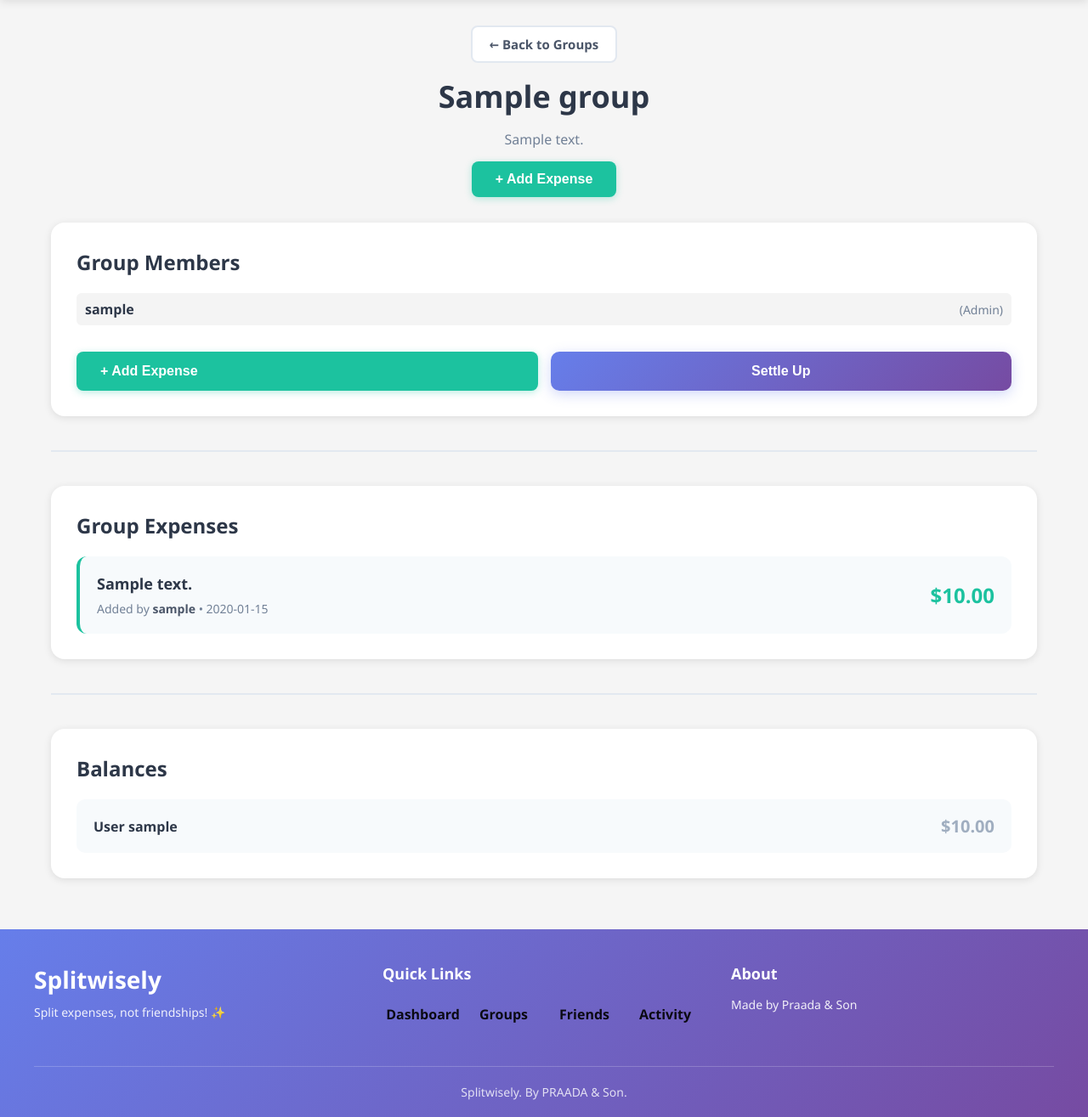
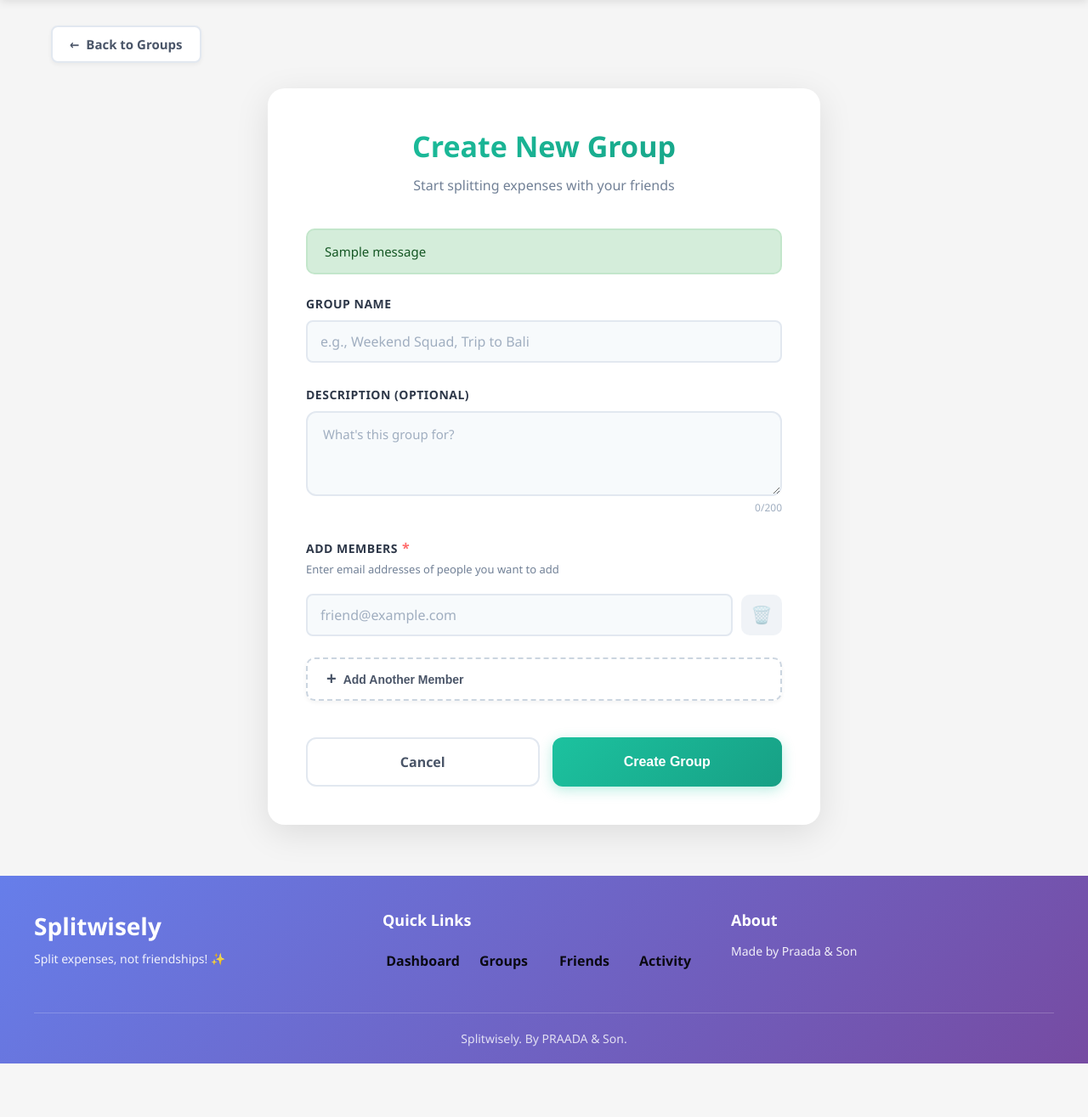
Before and after one commit to kartikgoel598/Splitwise_clone, a Flask app: template templates/create-group.html in a window 1280 px wide. Shown: the part 72-1387 px from the top of the page at 85% size. After the commit the page ends 1324 px from the top, so only its background shows below. Run offline with Flask 3, Linux system fonts and the light colour scheme; the template is opened without the code that fills it: values that come from a table or form of the project are taken from there, most other values are stand-ins (such as "Sample title", 1, 10 or a date in 2020); one stand-in notice (Sample message) is shown.

Commit message:
Refactor create group page: update styling, enhance member input functionality, and add success/error message modal

```diff
--- a/static/css/create_group.css
+++ b/static/css/create_group.css
@@ -55,12 +50,62 @@
     font-weight: 700;
     color: #2d3748;
     margin: 0 0 12px 0;
+    background: linear-gradient(135deg, #1cc29f, #17a085);
+    -webkit-background-clip: text;
+    -webkit-text-fill-color: transparent;
+    background-clip: text;
 }
 
 .form-header p {
     font-size: 16px;
     color: #718096;
     margin: 0;
+}
+
+/* ===== FLASH MESSAGES / ALERTS ===== */
+.alert {
+    padding: 15px 20px;
+    border-radius: 10px;
+    margin-bottom: 25px;
+    font-size: 15px;
+    font-weight: 500;
+    animation: slideDown 0.3s ease;
+}
+
+@keyframes slideDown {
+    from {
+        opacity: 0;
+        transform: translateY(-20px);
+    }
+    to {
+        opacity: 1;
+        transform: translateY(0);
+    }
+}
+
+.alert-success {
+    background: #d4edda;
+    color: #155724;
+    border: 2px solid #c3e6cb;
+}
+
+.alert-error,
+.alert-danger {
+    background: #f8d7da;
+    color: #721c24;
+    border: 2px solid #f5c6cb;
+}
+
+.alert-warning {
+    background: #fff3cd;
+    color: #856404;
+    border: 2px solid #ffeaa7;
+}
+
+.alert-info {
+    background: #d1ecf1;
+    color: #0c5460;
+    border: 2px solid #bee5eb;
 }
 
 /* ===== FORM STYLING ===== */
@@ -237,6 +296,7 @@
     font-weight: 600;
     cursor: pointer;
     transition: all 0.3s ease;
+    box-shadow: 0 2px 5px rgba(0,0,0,0.05);
 }
 
 .add-member-btn:hover {
--- a/static/js/create-group.js
+++ b/static/js/create-group.js
@@ -1,44 +1,64 @@
-document.addEventListener('DOMContentLoaded', () => {
-    const addMemberBtn = document.getElementById('addMemberBtn');
-    const membersContainer = document.getElementById('membersContainer');
+// Create Group Page - Minimal JavaScript
+document.addEventListener('DOMContentLoaded', function() {
 
-    // Add a new member input row
-    addMemberBtn.addEventListener('click', () => {
-        const memberRow = document.createElement('div');
-        memberRow.classList.add('member-input-row');
+    // ===== CHARACTER COUNT =====
+    const textarea = document.getElementById('description');
+    const charCount = document.getElementById('charCount');
 
-        const count = membersContainer.querySelectorAll('.member-input-row').length;
+    if (textarea && charCount) {
+        textarea.addEventListener('input', function() {
+            charCount.textContent = this.value.length;
+            charCount.style.color = this.value.length > 180 ? '#ff6b6b' : '#a0aec0';
+        });
+    }
 
-        memberRow.innerHTML = `
-            <input
-                type="email"
-                class="form-input member-email-input"
-                name="members-${count}"
-                placeholder="friend@example.com"
-                required
-            />
-            <button type="button" class="remove-member-btn">✖</button>
-        `;
+    // ===== ADD/REMOVE MEMBERS =====
+    let memberCount = document.querySelectorAll('.member-input-row').length;
+    const addBtn = document.getElementById('addMemberBtn');
+    const container = document.getElementById('membersContainer');
 
-        membersContainer.appendChild(memberRow);
+    function updateRemoveButtons() {
+        const buttons = document.querySelectorAll('.remove-member-btn');
+        buttons.forEach(btn => btn.disabled = buttons.length === 1);
+    }
 
-        // Handle remove button
-        const removeBtn = memberRow.querySelector('.remove-member-btn');
-        removeBtn.addEventListener('click', () => {
-            membersContainer.removeChild(memberRow);
-            renumberMembers();
+    if (addBtn) {
+        addBtn.addEventListener('click', function() {
+            if (memberCount >= 10) {
+                alert('Maximum 10 members allowed!');
+                return;
+            }
+
+            const row = document.createElement('div');
+            row.className = 'member-input-row';
+            row.innerHTML = `
+                <input type="email" name="members-${memberCount}"
+                       class="form-input member-email-input"
+                       placeholder="friend@example.com" required>
+                <button type="button" class="remove-member-btn">🗑️</button>
+            `;
+
+            container.appendChild(row);
+            memberCount++;
+
+            row.querySelector('.remove-member-btn').addEventListener('click', function() {
+                row.remove();
+                memberCount--;
+                updateRemoveButtons();
+            });
+
+            updateRemoveButtons();
+        });
+    }
+
+    // Initial remove button setup
+    document.querySelectorAll('.remove-member-btn').forEach(btn => {
+        btn.addEventListener('click', function() {
+            this.closest('.member-input-row').remove();
+            memberCount--;
+            updateRemoveButtons();
         });
     });
 
-    // Renumber inputs after removal
-    function renumberMembers() {
-        const allRows = membersContainer.querySelectorAll('.member-input-row');
-        allRows.forEach((row, i) => {
-            const input = row.querySelector('.member-email-input');
-            input.name = `members-${i}`;
-        });
-    }
-
-    // ✅ Let Flask handle the actual submission
-    // (No preventDefault here — real submission goes to Flask)
+    updateRemoveButtons();
 });
--- a/templates/create-group.html
+++ b/templates/create-group.html
@@ -3,11 +3,11 @@
 <head>
     <meta charset="UTF-8">
     <meta name="viewport" content="width=device-width, initial-scale=1.0">
-    <title>{{ group.name }} - Split Wisely</title>
+    <title>Create Group - Split Wisely</title>
 
+    <!-- CSS files -->
     <link rel="stylesheet" href="{{ url_for('static', filename='css/style.css') }}">
-    <link rel="stylesheet" href="{{ url_for('static', filename='css/groups.css') }}">
-    <link rel="stylesheet" href="{{ url_for('static', filename='css/group-detail.css') }}">
+    <link rel="stylesheet" href="{{ url_for('static', filename='css/create_group.css') }}">
     <link rel="stylesheet" href="{{ url_for('static', filename='css/page-transitions.css') }}">
     <link rel="stylesheet" href="{{ url_for('static', filename='css/mobile-responsive.css') }}">
 </head>
@@ -16,171 +16,138 @@
     <!-- Navbar Component -->
     {% include 'components/navbar.html' %}
 
+    <!-- Main Content -->
     <div class="main-container">
 
-        <!-- Header -->
+        <!-- Back Button -->
         <div class="page-header">
-            <a href="{{ url_for('groups.index') }}" class="back-btn">← Back to Groups</a>
-            <h1 class="page-title">{{ group.name }}</h1>
-            <p class="page-subtitle">{{ group.description or "Group details" }}</p>
-            <button id="openAddExpense" class="create-group-btn">
-                + Add Expense
-            </button>
+            <a href="{{ url_for('groups.index') }}" class="back-btn">
+                <span>←</span> Back to Groups
+            </a>
         </div>
 
-        <!-- Group Summary -->
-        <div class="group-summary">
-            <h2 class="section-title">Group Members</h2>
-            <ul class="member-list">
-                {% for m in members %}
-                    <li class="member-item">
-                        <span class="member-name">{{ m['users']['username'] }}</span>
-                        <span class="member-role">({{ m['role'] }})</span>
-                    </li>
-                {% endfor %}
-            </ul>
+        <!-- Create Group Form Container -->
+        <div class="create-group-container">
 
-            <div class="action-buttons">
-                <button id="openAddExpense2" class="create-group-btn">+ Add Expense</button>
-                <button class="settle-btn">Settle Up</button>
-            </div>
+            <div class="form-card">
+
+                <div class="form-header">
+                    <h1>Create New Group</h1>
+                    <p>Start splitting expenses with your friends</p>
                 </div>
 
-        <hr class="divider">
-
-        <!-- Expenses Section -->
-        <div class="expenses-section">
-            <h2 class="section-title">Group Expenses</h2>
-
-            {% if expenses %}
-                <div class="expenses-list">
-                    {% for e in expenses %}
-                        <div class="expense-card">
-                            <div class="expense-info">
-                                <h3 class="expense-title">{{ e.description }}</h3>
-                                <p class="expense-meta">
-                                    Added by <strong>{{ e.users.username }}</strong> •
-                                    {{ e.created_at[:10] }}
-                                </p>
-                            </div>
-                            <div class="expense-amount">
-                                ${{ "%.2f"|format(e.amount) }}
-                            </div>
+                <!-- Flask Flash Messages -->
+                {% with messages = get_flashed_messages(with_categories=true) %}
+                    {% if messages %}
+                        {% for category, message in messages %}
+                            <div class="alert alert-{{ category }}">
+                                {{ message }}
                             </div>
                         {% endfor %}
-                </div>
-            {% else %}
-                <p class="empty-message">No expenses yet. Add one to get started 💸</p>
+                    {% endif %}
+                {% endwith %}
+
+                <!-- GROUP CREATION FORM -->
+                <form method="POST" action="{{ url_for('groups.create_group') }}" class="group-form" id="createGroupForm">
+                    {{ form.hidden_tag() }}
+
+                    <!-- Group Name -->
+                    <div class="form-group">
+                        {{ form.group_name.label(class='form-label') }}
+                        {{ form.group_name(class='form-input', placeholder='e.g., Weekend Squad, Trip to Bali') }}
+                        {% if form.group_name.errors %}
+                            {% for error in form.group_name.errors %}
+                                <span class="error-message show">{{ error }}</span>
+                            {% endfor %}
                         {% endif %}
                     </div>
 
-        <hr class="divider">
-
-        <!-- Balances -->
-        <div class="balances-section">
-            <h2 class="section-title">Balances</h2>
-            {% if balances %}
-                <ul class="balance-list">
-                    {% for b in balances %}
-                        <li class="balance-item">
-                            <span class="balance-user">User {{ b.username }}</span>
-                            <span class="balance-amount {% if b.net > 0 %}positive{% elif b.net < 0 %}negative{% else %}settled{% endif %}">
-                                ${{ "%.2f"|format(b.net) }}
-                            </span>
-                        </li>
+                    <!-- Group Description -->
+                    <div class="form-group">
+                        {{ form.description.label(class='form-label') }}
+                        {{ form.description(class='form-textarea', placeholder="What's this group for?", id='description', maxlength='200') }}
+                        <span class="char-count"><span id="charCount">0</span>/200</span>
+                        {% if form.description.errors %}
+                            {% for error in form.description.errors %}
+                                <span class="error-message show">{{ error }}</span>
                             {% endfor %}
-                </ul>
-            {% else %}
-                <p class="empty-message">No balances yet.</p>
                         {% endif %}
                     </div>
+
+                    <!-- Add Members -->
+                    <div class="form-group">
+                        <label class="form-label">
+                            Add Members <span class="required">*</span>
+                        </label>
+                        <p class="field-hint">Enter email addresses of people you want to add</p>
+
+                        <div class="members-input-container" id="membersContainer">
+                            {% if form.members %}
+                                {% for member_field in form.members %}
+                                    <div class="member-input-row">
+                                        {{ member_field(class='form-input member-email-input', placeholder='friend@example.com') }}
+                                        <button type="button" class="remove-member-btn" {% if loop.first and loop.length == 1 %}disabled{% endif %}>
+                                            🗑️
+                                        </button>
+                                    </div>
+                                {% endfor %}
+                            {% else %}
+                                <!-- Default if no members -->
+                                <div class="member-input-row">
+                                    <input
+                                        type="email"
+                                        name="members-0"
+                                        class="form-input member-email-input"
+                                        placeholder="friend@example.com"
+                                        required
+                                    >
+                                    <button type="button" class="remove-member-btn" disabled>
+                                        🗑️
+                                    </button>
+                                </div>
+                            {% endif %}
                         </div>
 
-    <!-- Add Expense Modal -->
-    <div class="modal-overlay" id="addExpenseModal">
-        <div class="modal-content">
-            <div class="modal-header">
-                <h2>Add Expense</h2>
-                <button class="close-modal" id="closeAddExpense">&times;</button>
+                        <button type="button" class="add-member-btn" id="addMemberBtn">
+                            <span>+</span> Add Another Member
+                        </button>
+
+                        {% if form.members.errors %}
+                            {% for error in form.members.errors %}
+                                <span class="error-message show">{{ error }}</span>
+                            {% endfor %}
+                        {% endif %}
                     </div>
 
-            <form method="POST" action="{{ url_for('expenses.add_expenses', group_id=group.id) }}" class="modal-form">
-                {{ add_expense_form.hidden_tag() }}
-
-                <div class="form-group">
-                    {{ add_expense_form.description.label(class="form-label") }}
-                    {{ add_expense_form.description(class="form-input", placeholder="Dinner at restaurant") }}
-                    {% for e in add_expense_form.description.errors %}
-                        <small class="error-message">{{ e }}</small>
-                    {% endfor %}
+                    <!-- Form Actions -->
+                    <div class="form-actions">
+                        <a href="{{ url_for('groups.index') }}" class="btn-cancel">Cancel</a>
+                        {{ form.submit(class='btn-submit') }}
                     </div>
 
-                <div class="form-group">
-                    {{ add_expense_form.amount.label(class="form-label") }}
-                    {{ add_expense_form.amount(class="form-input", placeholder="0.00") }}
-                    {% for e in add_expense_form.amount.errors %}
-                        <small class="error-message">{{ e }}</small>
-                    {% endfor %}
+                </form>
+
             </div>
 
-                <div class="form-group">
-                    {{ add_expense_form.paid_by.label(class="form-label") }}
-                    {{ add_expense_form.paid_by(class="form-input") }}
         </div>
 
-                <div class="form-group">
-                    {{ add_expense_form.split_type.label(class="form-label") }}
-                    {{ add_expense_form.split_type(class="form-radio") }}
     </div>
 
-                <div class="modal-actions">
-                    <button type="button" class="btn-cancel" id="cancelAddExpense">Cancel</button>
-                    {{ add_expense_form.submit(class="btn-submit") }}
-                </div>
-            </form>
-        </div>
-    </div>
-
-    <!-- Settle Up Modal -->
-    <div class="modal-overlay" id="settleUpModal">
-        <div class="modal-content">
-            <div class="modal-header">
-                <h2>Settle Up</h2>
-                <button class="close-modal" id="closeSettleUp">&times;</button>
-            </div>
-
-            <form method="POST" action="{{ url_for('payments.settle_up', group_id=group.id) }}" class="modal-form">
-                {{ settle_form.hidden_tag() }}
-
-                <div class="form-group">
-                    {{ settle_form.pay_to.label(class="form-label") }}
-                    {{ settle_form.pay_to(class="form-input") }}
-                    {% for e in settle_form.pay_to.errors %}
-                        <small class="error-message">{{ e }}</small>
-                    {% endfor %}
-                </div>
-
-                <div class="form-group">
-                    {{ settle_form.amount.label(class="form-label") }}
-                    {{ settle_form.amount(class="form-input", placeholder="Enter amount") }}
-                    {% for e in settle_form.amount.errors %}
-                        <small class="error-message">{{ e }}</small>
-                    {% endfor %}
-                </div>
-
-                <div class="modal-actions">
-                    <button type="button" class="btn-cancel" id="cancelSettleUp">Cancel</button>
-                    {{ settle_form.submit(class="btn-submit") }}
-                </div>
-            </form>
+    <!-- Success/Error Messages Modal -->
+    <div class="message-modal" id="messageModal" style="display: none;">
+        <div class="message-content">
+            <span class="message-icon" id="messageIcon">✅</span>
+            <h3 id="messageTitle">Success!</h3>
+            <p id="messageText">Group created successfully!</p>
+            <button id="messageOkBtn" class="message-ok-btn">OK</button>
         </div>
     </div>
 
     <!-- Footer Component -->
     {% include 'components/footer.html' %}
 
-    <!-- JavaScript -->
+    <!-- JavaScript files -->
     <script src="{{ url_for('static', filename='js/app.js') }}"></script>
-    <script src="{{ url_for('static', filename='js/group-detail.js') }}"></script>
+    <script src="{{ url_for('static', filename='js/create-group.js') }}"></script>
 </body>
 </html>
```
Also changed, not shown: other parts of static/css/create_group.css (+175 -23 lines), static/js/activity.js (+10 -10 lines). Lines whose indentation alone changed are shown as unchanged.
